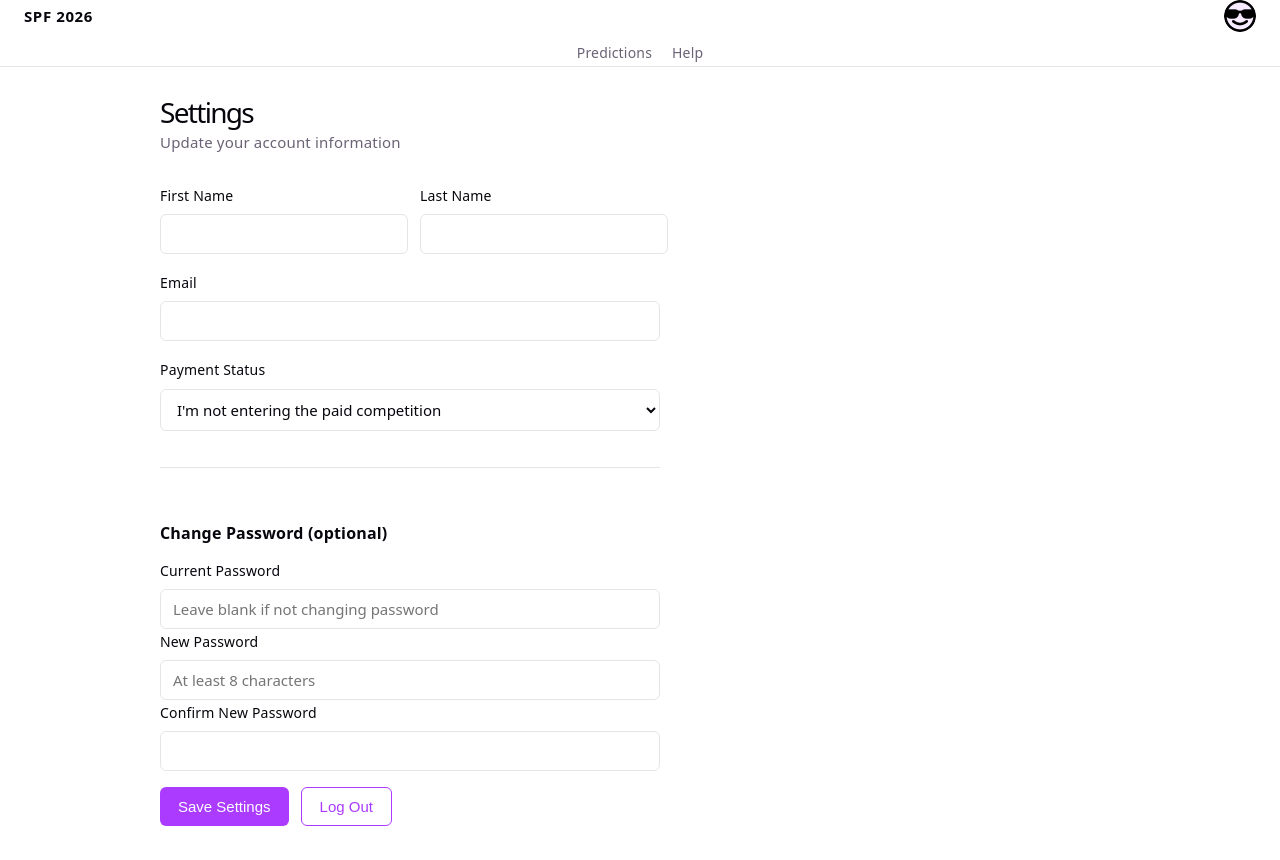
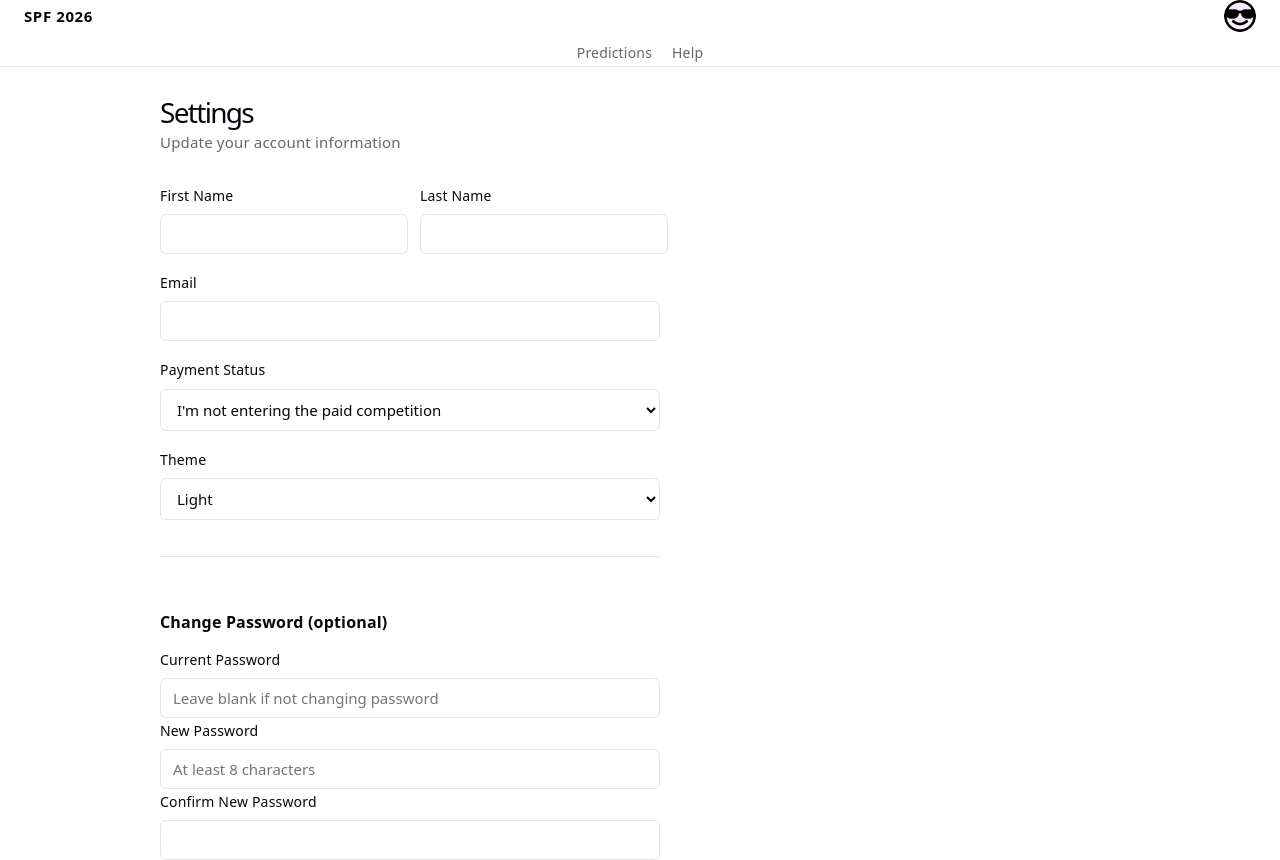
Before and after one commit to oddvar/spf, a React (Vite) app in the folder client/: page /spf/settings in a window 1280 px wide. Shown: the top 860 px of the page. Built offline with nearby package versions, Linux system fonts and the light colour scheme; no server answers; sample sign-in values are in the browser's storage.

Commit message:
added theme options

```diff
--- a/client/src/App.tsx
+++ b/client/src/App.tsx
@@ -1,3 +1,4 @@
+import { useEffect } from 'react';
 import { BrowserRouter, Routes, Route, Navigate, Link } from 'react-router-dom';
 import RegisterPage from './pages/RegisterPage';
 import LoginPage from './pages/LoginPage';
@@ -11,6 +12,13 @@ import './App.css';
 
 function isLoggedIn(): boolean {
   return !!localStorage.getItem('token');
+}
+
+function useTheme() {
+  useEffect(() => {
+    const theme = localStorage.getItem('theme') || 'light';
+    document.documentElement.setAttribute('data-theme', theme);
+  }, []);
 }
 
 function ProtectedRoute({ children }: { children: React.ReactNode }) {
@@ -35,9 +43,10 @@ function Nav() {
   );
 }
 
-export default function App() {
+function AppRoutes() {
+  useTheme();
+
   return (
-    <BrowserRouter basename="/spf">
     <Routes>
       <Route path="/" element={<Navigate to="/predictions" replace />} />
       <Route path="/login" element={<LoginPage />} />
@@ -88,6 +97,13 @@ export default function App() {
         }
       />
     </Routes>
+  );
+}
+
+export default function App() {
+  return (
+    <BrowserRouter basename="/spf">
+      <AppRoutes />
     </BrowserRouter>
   );
 }
--- a/client/src/index.css
+++ b/client/src/index.css
@@ -30,8 +30,40 @@
   }
 }
 
+html[data-theme="light"] {
+  --text: #6b6375;
+  --text-h: #08060d;
+  --bg: #fff;
+  --border: #e5e4e7;
+  --code-bg: #f4f3ec;
+  --accent: #aa3bff;
+  --accent-bg: rgba(170, 59, 255, 0.1);
+  --accent-border: rgba(170, 59, 255, 0.5);
+  --social-bg: rgba(244, 243, 236, 0.5);
+  --shadow:
+    rgba(0, 0, 0, 0.1) 0 10px 15px -3px, rgba(0, 0, 0, 0.05) 0 4px 6px -2px;
+}
+
+html[data-theme="dark"] {
+  --text: #9ca3af;
+  --text-h: #f3f4f6;
+  --bg: #16171d;
+  --border: #2e303a;
+  --code-bg: #1f2028;
+  --accent: #c084fc;
+  --accent-bg: rgba(192, 132, 252, 0.15);
+  --accent-border: rgba(192, 132, 252, 0.5);
+  --social-bg: rgba(47, 48, 58, 0.5);
+  --shadow:
+    rgba(0, 0, 0, 0.4) 0 10px 15px -3px, rgba(0, 0, 0, 0.25) 0 4px 6px -2px;
+}
+
+html[data-theme="dark"] #social .button-icon {
+  filter: invert(1) brightness(2);
+}
+
 @media (prefers-color-scheme: dark) {
-  :root {
+  :root:not([data-theme]) {
     --text: #9ca3af;
     --text-h: #f3f4f6;
     --bg: #16171d;
@@ -45,7 +77,7 @@
       rgba(0, 0, 0, 0.4) 0 10px 15px -3px, rgba(0, 0, 0, 0.25) 0 4px 6px -2px;
   }
 
-  #social .button-icon {
+  :root:not([data-theme]) #social .button-icon {
     filter: invert(1) brightness(2);
   }
 }
--- a/client/src/pages/SettingsPage.tsx
+++ b/client/src/pages/SettingsPage.tsx
@@ -7,6 +7,7 @@ interface UserSettings {
   lastName: string;
   email: string;
   paymentStatus: 'NO' | 'WANTS_TO_PAY' | 'HAS_PAID';
+  theme: 'light' | 'dark';
   canEdit?: boolean;
 }
 
@@ -23,6 +24,7 @@ export default function SettingsPage() {
     lastName: '',
     email: '',
     paymentStatus: 'NO',
+    theme: 'light',
     currentPassword: '',
     newPassword: '',
     confirmPassword: '',
@@ -51,6 +53,8 @@ export default function SettingsPage() {
           confirmPassword: '',
         });
         setCanEdit(matchData.canEdit);
+        localStorage.setItem('theme', settingsData.theme);
+        document.documentElement.setAttribute('data-theme', settingsData.theme);
         setLoading(false);
       })
       .catch(() => {
@@ -79,6 +83,7 @@ export default function SettingsPage() {
           lastName: settings.lastName,
           email: settings.email,
           paymentStatus: settings.paymentStatus,
+          theme: settings.theme,
           currentPassword: settings.currentPassword || undefined,
           newPassword: settings.newPassword || undefined,
         });
@@ -88,12 +93,15 @@ export default function SettingsPage() {
           lastName: updated.lastName,
           email: updated.email,
           paymentStatus: updated.paymentStatus,
+          theme: updated.theme,
           currentPassword: '',
           newPassword: '',
           confirmPassword: '',
         }));
         localStorage.setItem('firstName', updated.firstName);
         localStorage.setItem('lastName', updated.lastName);
+        localStorage.setItem('theme', updated.theme);
+        document.documentElement.setAttribute('data-theme', updated.theme);
 
         // Refetch canEdit in case it changed
         try {
@@ -174,6 +182,19 @@ export default function SettingsPage() {
           )}
         </div>
 
+        <div className="field">
+          <label htmlFor="theme">Theme</label>
+          <select
+            id="theme"
+            value={settings.theme}
+            onChange={(e) => setSettings({ ...settings, theme: e.target.value as 'light' | 'dark' })}
+            disabled={isPending}
+          >
+            <option value="light">Light</option>
+            <option value="dark">Dark</option>
+          </select>
+        </div>
+
         <hr style={{ margin: '20px 0', border: 'none', borderTop: '1px solid var(--border)' }} />
 
         <div>
```
Also changed, not shown: 2 other files (tests, documents, lock files or other folders). Lines whose indentation alone changed are shown as unchanged.
